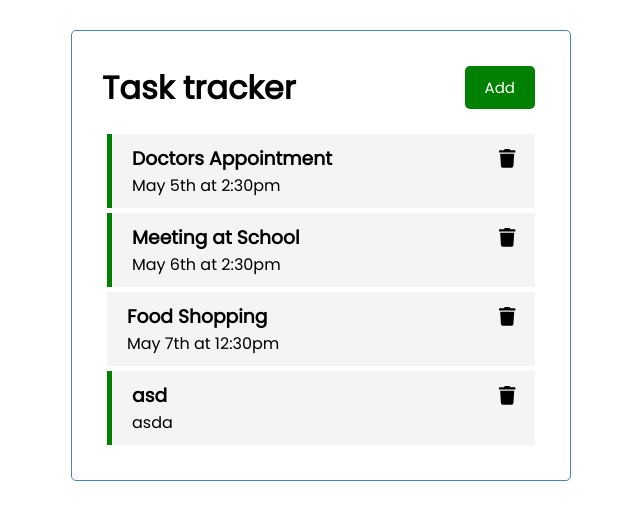
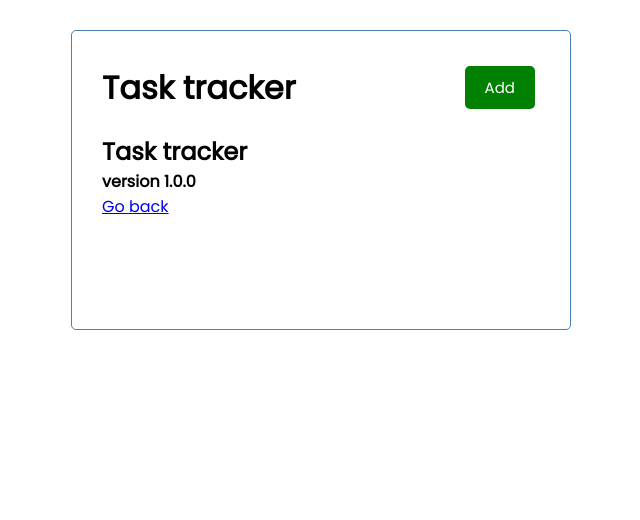
Before and after one commit to eMartinez16/taskTracker-Angular, an Angular app: page /about in a window 1280 px wide. Shown: the top 520 px of the page, without its empty margins (319-959 px from the left). Built offline with nearby package versions, Linux system fonts and the light colour scheme; data requests are answered from the project's data file.

Commit message:
adding routing and about component

```diff
--- a/db.json
+++ b/db.json
@@ -17,12 +17,6 @@
       "text": "Food Shopping",
       "day": "May 7th at 12:30pm",
       "reminder": false
-    },
-    {
-      "text": "asd",
-      "day": "asda",
-      "reminder": true,
-      "id": 4
     }
   ]
 }
--- a/src/app/app.component.html
+++ b/src/app/app.component.html
@@ -1,4 +1,4 @@
 <div class="container">
   <app-header></app-header>
-  <app-tasks></app-tasks>
+  <router-outlet></router-outlet>
 </div>
--- a/src/app/app.module.ts
+++ b/src/app/app.module.ts
@@ -3,13 +3,21 @@
 import { FontAwesomeModule } from '@fortawesome/angular-fontawesome';
 import { HttpClientModule } from '@angular/common/http';
 import { FormsModule } from '@angular/forms';
+import { RouterModule, Routes } from '@angular/router';
 
+//components
 import { AppComponent } from './app.component';
 import { HeaderComponent } from './components/header/header.component';
 import { ButtonComponent } from './components/button/button.component';
 import { TasksComponent } from './components/tasks/tasks.component';
 import { ItemComponent } from './components/item/item.component';
 import { AddTaskComponent } from './components/add-task/add-task.component';
+import { AboutComponent } from './components/about/about.component';
+
+const appRoutes: Routes = [
+  { path: '', component: TasksComponent },
+  { path: 'about', component: AboutComponent },
+];
 
 @NgModule({
   declarations: [
@@ -19,8 +27,15 @@
     TasksComponent,
     ItemComponent,
     AddTaskComponent,
+    AboutComponent,
   ],
-  imports: [BrowserModule, FontAwesomeModule, HttpClientModule, FormsModule],
+  imports: [
+    BrowserModule,
+    FontAwesomeModule,
+    HttpClientModule,
+    FormsModule,
+    RouterModule.forRoot(appRoutes, { enableTracing: true }),
+  ],
   providers: [],
   bootstrap: [AppComponent],
 })
--- /dev/null
+++ b/src/app/components/about/about.component.html
@@ -0,0 +1,5 @@
+<div>
+  <h2>Task tracker</h2>
+  <h4>version 1.0.0</h4>
+  <a routerLink="/">Go back</a>
+</div>
--- /dev/null
+++ b/src/app/components/about/about.component.ts
@@ -0,0 +1,15 @@
+import { Component, OnInit } from '@angular/core';
+
+@Component({
+  selector: 'app-about',
+  templateUrl: './about.component.html',
+  styleUrls: ['./about.component.css']
+})
+export class AboutComponent implements OnInit {
+
+  constructor() { }
+
+  ngOnInit(): void {
+  }
+
+}
```
Also changed, not shown: src/app/components/about/about.component.css (added), 1 other file (tests, documents, lock files or other folders).
